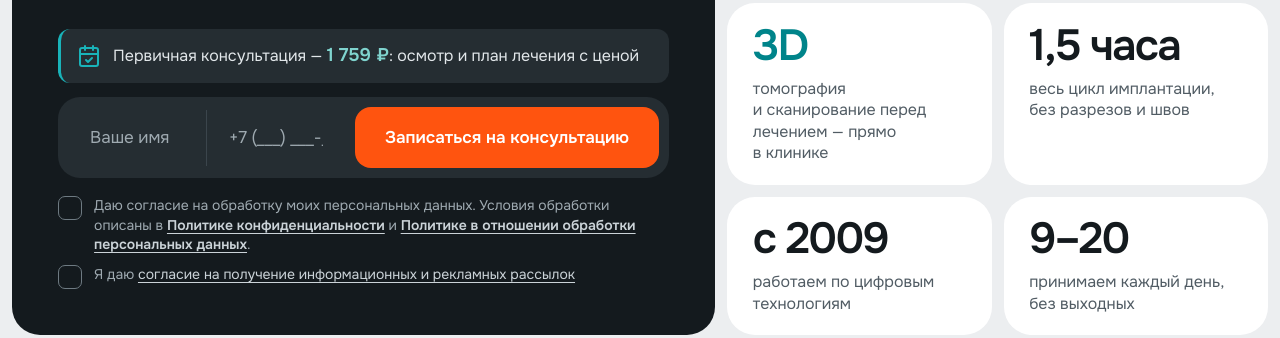
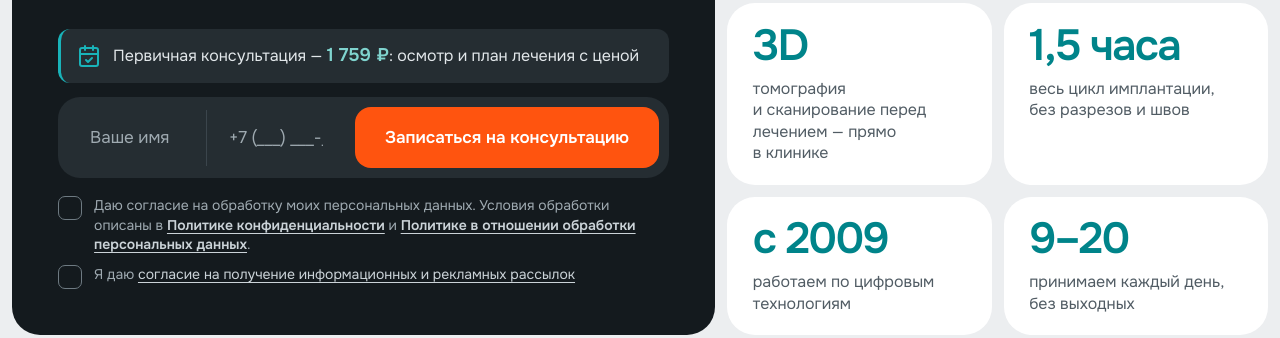
Before and after one commit to panchishen/dominanta-concepts, a plain HTML site: page concept-7-v2.html in a window 1280 px wide. Shown: the part 532-870 px from the top of the page. Drawn offline with Linux system fonts and the light colour scheme.

Commit message:
Use teal for all hero figures in concept 7 v2

```diff
--- a/concept-7-v2.html
+++ b/concept-7-v2.html
@@ -77,7 +77,7 @@ header .btn{padding:16px 26px;font-size:16px;border-radius:14px}
 .facts b{display:block;font-size:clamp(30px,min(3.4vw,6vh),60px);font-weight:600;letter-spacing:-.04em;line-height:1;margin-bottom:10px;white-space:nowrap}
 .facts span{font-size:16px;color:var(--muted);line-height:1.35;display:block}
 .facts .card{background:#fff;color:var(--ink)}
-.facts .card:first-child b{color:var(--teal)}
+.facts .card b{color:var(--teal)}
 
 section{padding:112px 0 0}
 .head{display:flex;justify-content:space-between;align-items:end;gap:40px;margin-bottom:44px;padding:0 24px}
```
